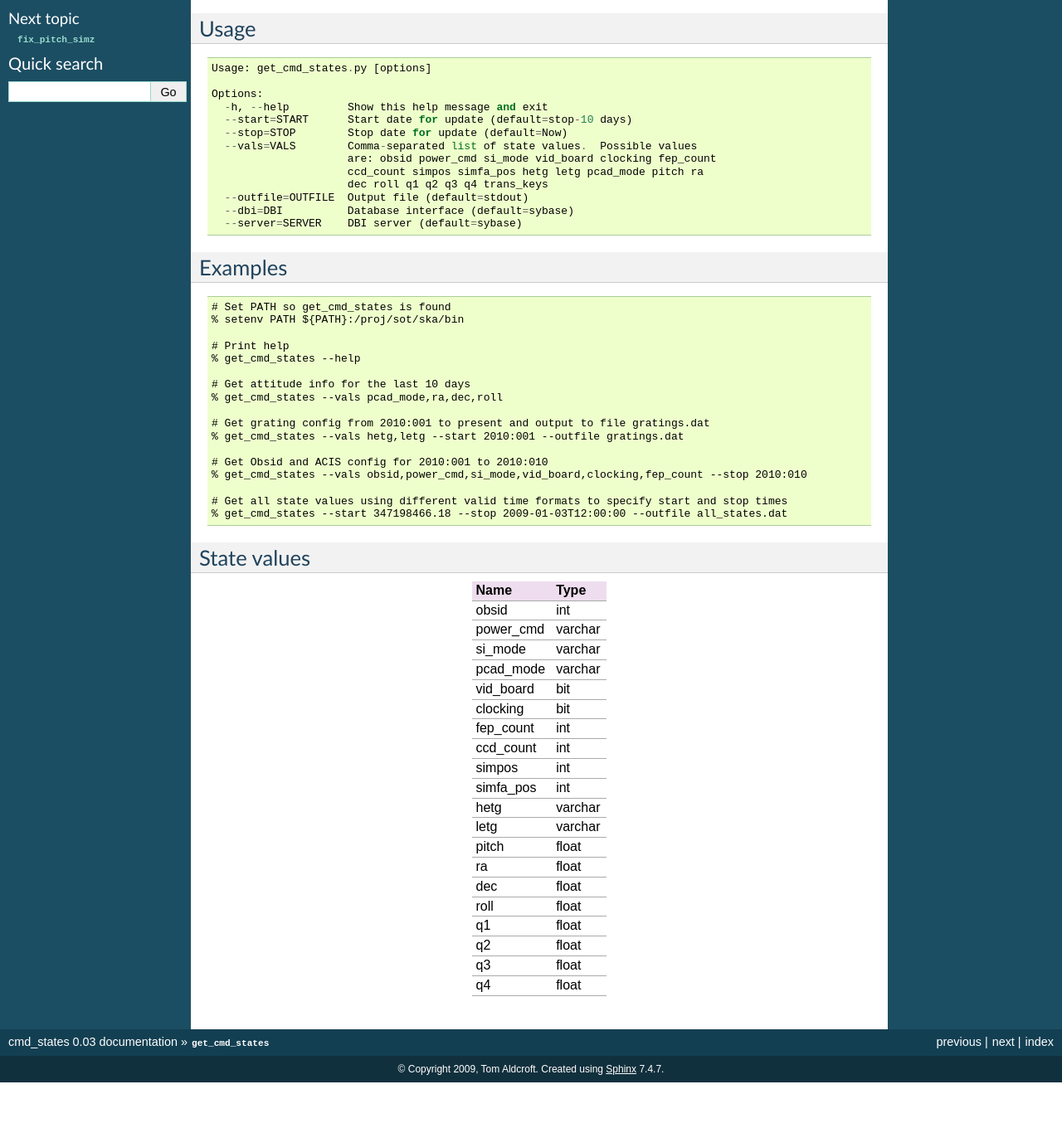
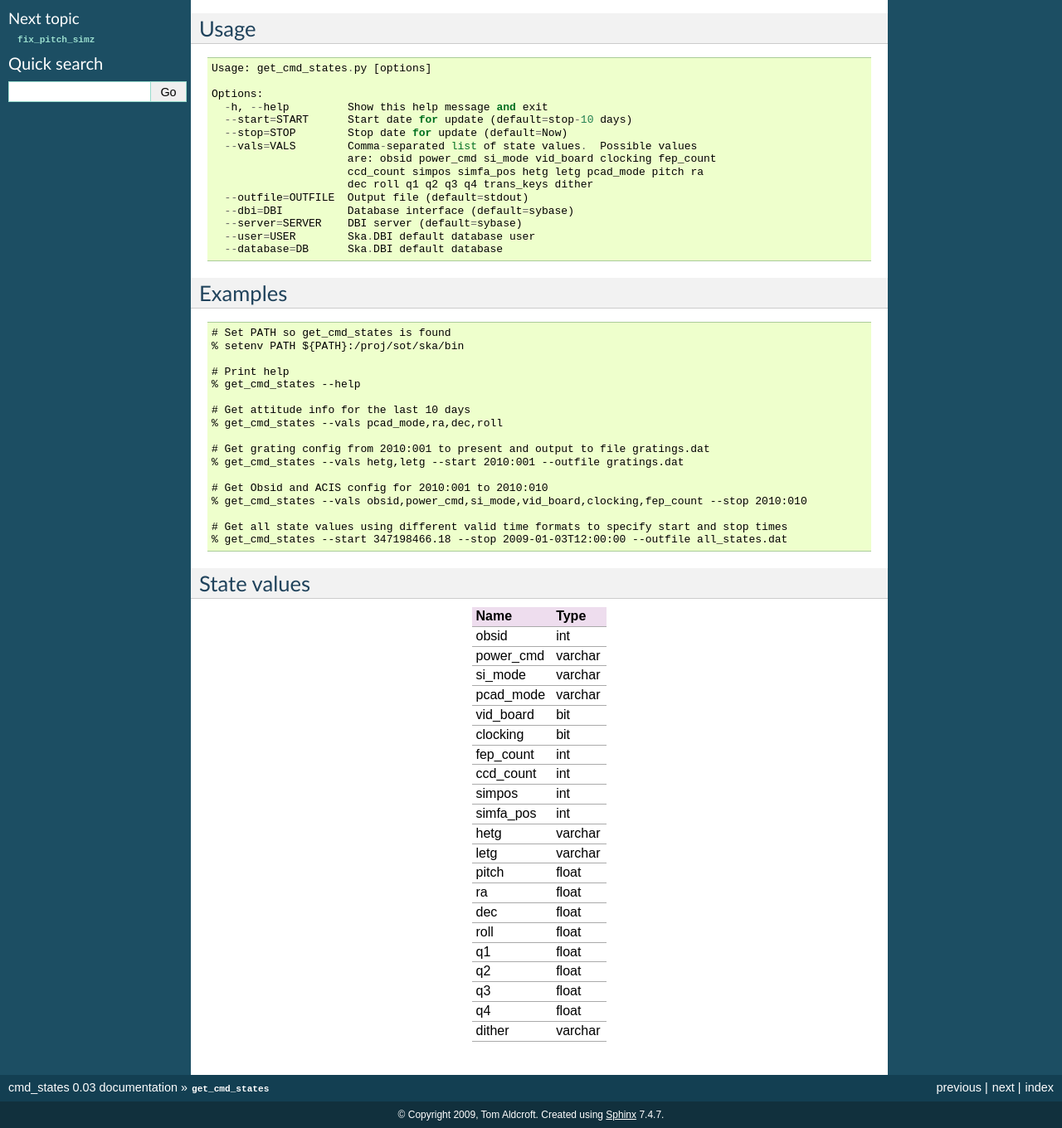
Before and after one commit to sot/chandra_cmd_states, a Sphinx documentation site: the page built from docs/get_cmd_states.rst, in a window 1280 px wide and 1400 px high, scrolled down 152 px, cut to the strip 40-1400 px from the top of the window. Shown: the whole strip at 83% size. Built offline with Sphinx 7.4.7, drawn with Linux system fonts in a browser that asks for light colours; before the commit the page ends 1497 px from its top, so only the background shows below that.

Commit message:
Doc only update adding dither to index.rst and options to get_cmd_states.rst

```diff
--- a/docs/get_cmd_states.rst
+++ b/docs/get_cmd_states.rst
@@ -17,11 +17,12 @@ Usage
     --vals=VALS        Comma-separated list of state values.  Possible values
                        are: obsid power_cmd si_mode vid_board clocking fep_count
                        ccd_count simpos simfa_pos hetg letg pcad_mode pitch ra
-                       dec roll q1 q2 q3 q4 trans_keys
+                       dec roll q1 q2 q3 q4 trans_keys dither
     --outfile=OUTFILE  Output file (default=stdout)
     --dbi=DBI          Database interface (default=sybase)
     --server=SERVER    DBI server (default=sybase)
-
+    --user=USER        Ska.DBI default database user
+    --database=DB      Ska.DBI default database
 Examples
 --------
 ::
@@ -70,4 +71,5 @@ Name           Type
  q2            float
  q3            float
  q4            float
+ dither        varchar
 ============   =========
--- a/docs/index.rst
+++ b/docs/index.rst
@@ -66,6 +64,9 @@ Name           Type        Size
  q3            float         8
  q4            float         8
  trans_keys    varchar      60
+ hetg          varchar       4
+ letg          varchar       4
+ dither        varchar       4
 ============   =========   ====
 
 cmds
```
Also changed, not shown: other parts of docs/index.rst (+0 -2 lines).
